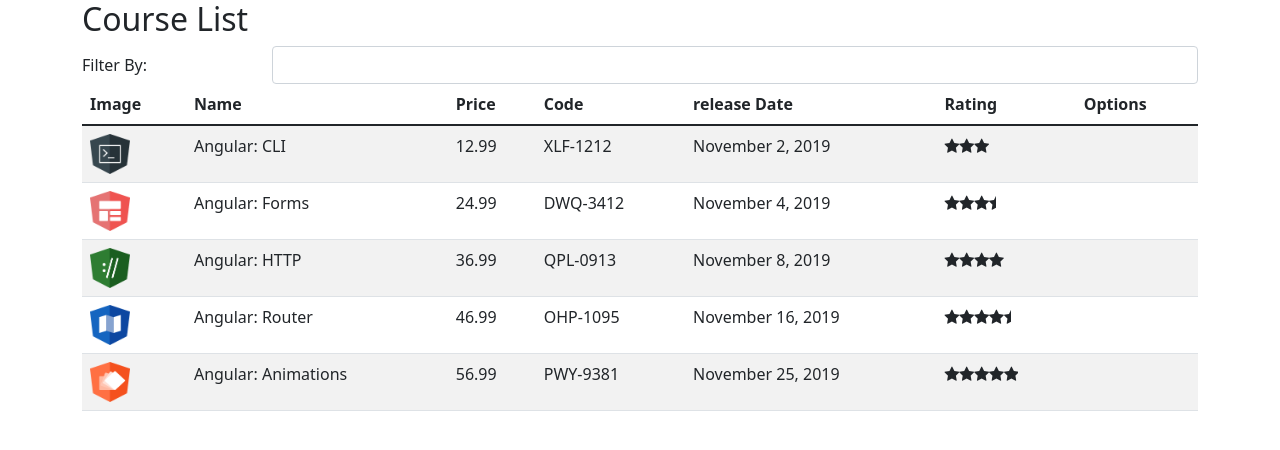
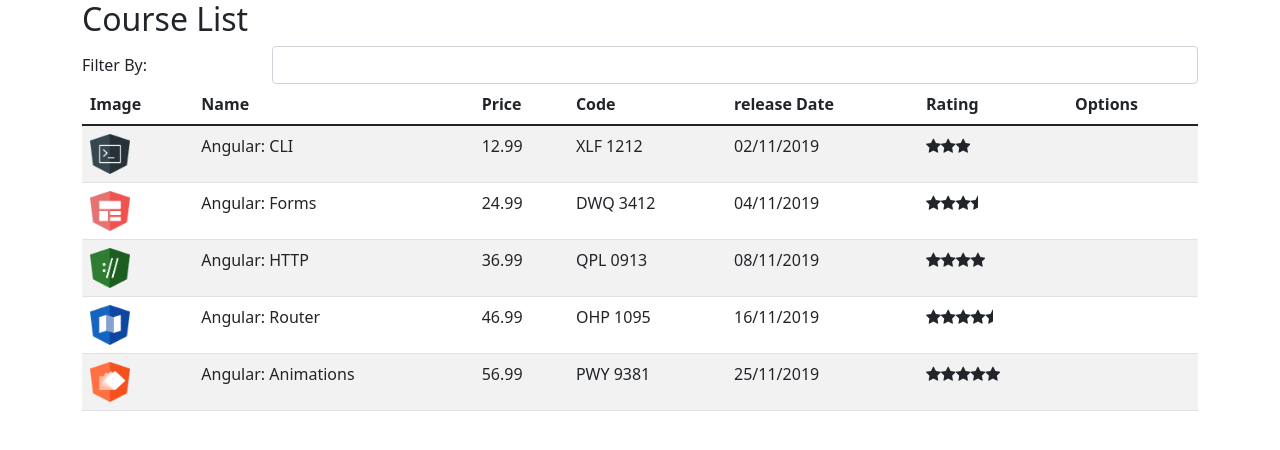
Before and after one commit to 0L1V31R/dio-angular, an Angular app: page / in a window 1280 px wide. Shown: the top 450 px of the page. Built offline with nearby package versions, Linux system fonts and the light colour scheme.

Commit message:
added pipe on course list

```diff
--- a/src/app/app.module.ts
+++ b/src/app/app.module.ts
@@ -5,12 +5,14 @@
 import { AppComponent } from './app.component';
 import { CourseListComponent } from './courses/course-list.component';
 import { StarComponent } from './star/star.component';
+import { ReplacePipe } from './pipe/replace.pipe';
 
 @NgModule({
   declarations: [
     AppComponent,
     CourseListComponent,
-    StarComponent
+    StarComponent,
+    ReplacePipe
   ],
   imports: [
     BrowserModule,
--- a/src/app/courses/course-list.component.html
+++ b/src/app/courses/course-list.component.html
@@ -24,8 +24,8 @@
             <td><img [src]='course.imageUrl' width="40" height="40"></td>
             <td>{{ course.name }}</td>
             <td>{{ course.price }}</td>
-            <td>{{ course.code }}</td>
-            <td>{{ course.releaseDate }}</td>
+            <td>{{ course.code | uppercase | replace: '-': ' ' }}</td>
+            <td>{{ course.releaseDate | date: 'dd/MM/yyyy' }}</td>
             <td>
                 <app-star [rating]="course.rating"></app-star>
             </td>
--- /dev/null
+++ b/src/app/pipe/replace.pipe.ts
@@ -0,0 +1,12 @@
+import { Pipe, PipeTransform } from "@angular/core";
+
+@Pipe({
+    name: 'replace'
+})
+export class ReplacePipe implements PipeTransform {
+
+    transform(value: string, char: string, valueReplace: string) {
+        return value.replace(char, valueReplace);
+    }
+
+}
```
